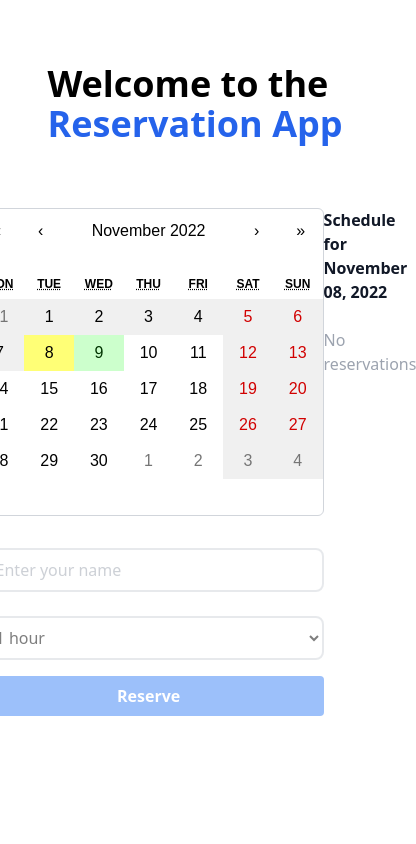
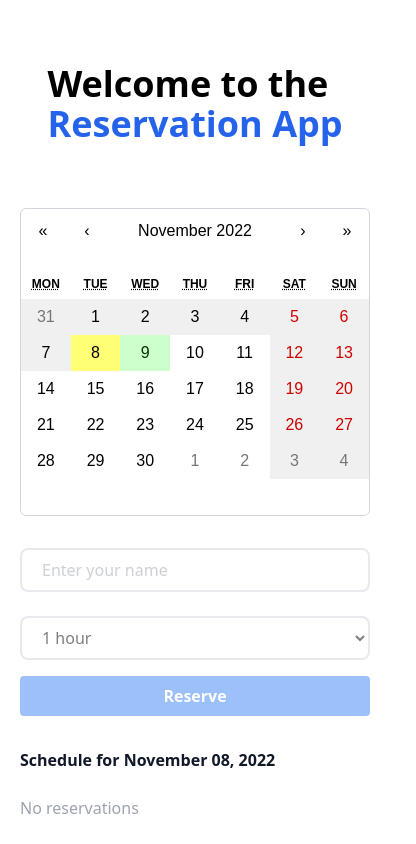
Before and after one commit to erfanansari/reservation-app, a Next.js app: page / in a window 390 px wide. Shown: the whole page, 416 px wide, since content can reach past the window. Built offline with nearby package versions, Linux system fonts and the light colour scheme.

Commit message:
feat: make it responsive

```diff
--- a/pages/index.tsx
+++ b/pages/index.tsx
@@ -104,7 +104,7 @@ const Home: NextPage = () => {
         </h1>
       </header>
       <main className="flex w-full flex-1 flex-col items-center mt-16 md:px-20 text-center">
-        <div className="flex md:w-[60%] justify-around">
+        <div className="flex flex-col md:flex-row md:w-full xl:w-[60%] justify-around">
           <div>
             <div className="mb-8 flex min-h-[308px]">
               <Calendar
@@ -205,7 +205,7 @@ const Home: NextPage = () => {
             </form>
           </div>
           <ul className="text-left">
-            <h2 className="font-semibold text-gray-900 mb-6">
+            <h2 className="font-semibold mt-8 md:mt-0 text-gray-900 mb-6">
               Schedule for{' '}
               {format(selectedDate || startOfToday(), 'MMMM dd, yyy')}{' '}
             </h2>
```
